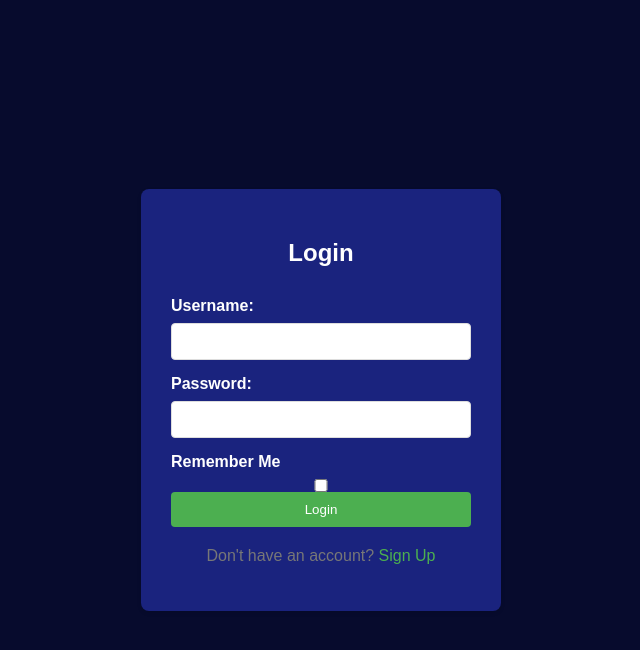
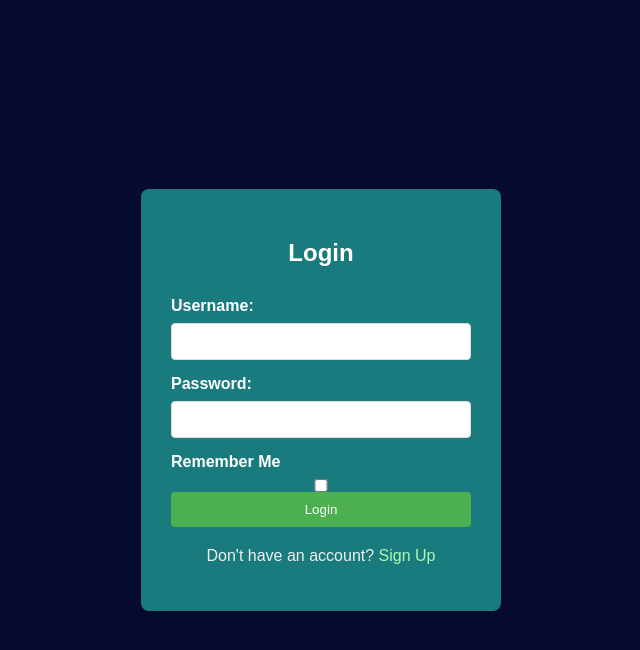
Before and after one commit to Josh011600/EmployeeProfiler, a Flask app: page / in a window 1280 px wide. Shown: the top 650 px of the page, without its empty margins (319-959 px from the left). Run offline with Flask 3, Linux system fonts and the light colour scheme.

Commit message:
adjusting colors

```diff
--- a/static/styles.css
+++ b/static/styles.css
@@ -9,7 +9,7 @@
         }
 
         .login-container {
-            background-color: #1a237e; /* Darker blue color for the container */
+            background-color: #1a7b7e; /* Darker blue color for the container */
             padding: 30px;
             border-radius: 8px;
             box-shadow: 0 2px 4px rgba(0, 0, 0, 0.1);
@@ -78,10 +78,10 @@
         .login-container p {
             text-align: center;
             margin-top: 20px;
-            color: #777777;
+            color: #f0f1f0;
         }
 
         .login-container p a {
-            color: #4CAF50;
+            color: #aef8b1;
             text-decoration: none;
         }
```
